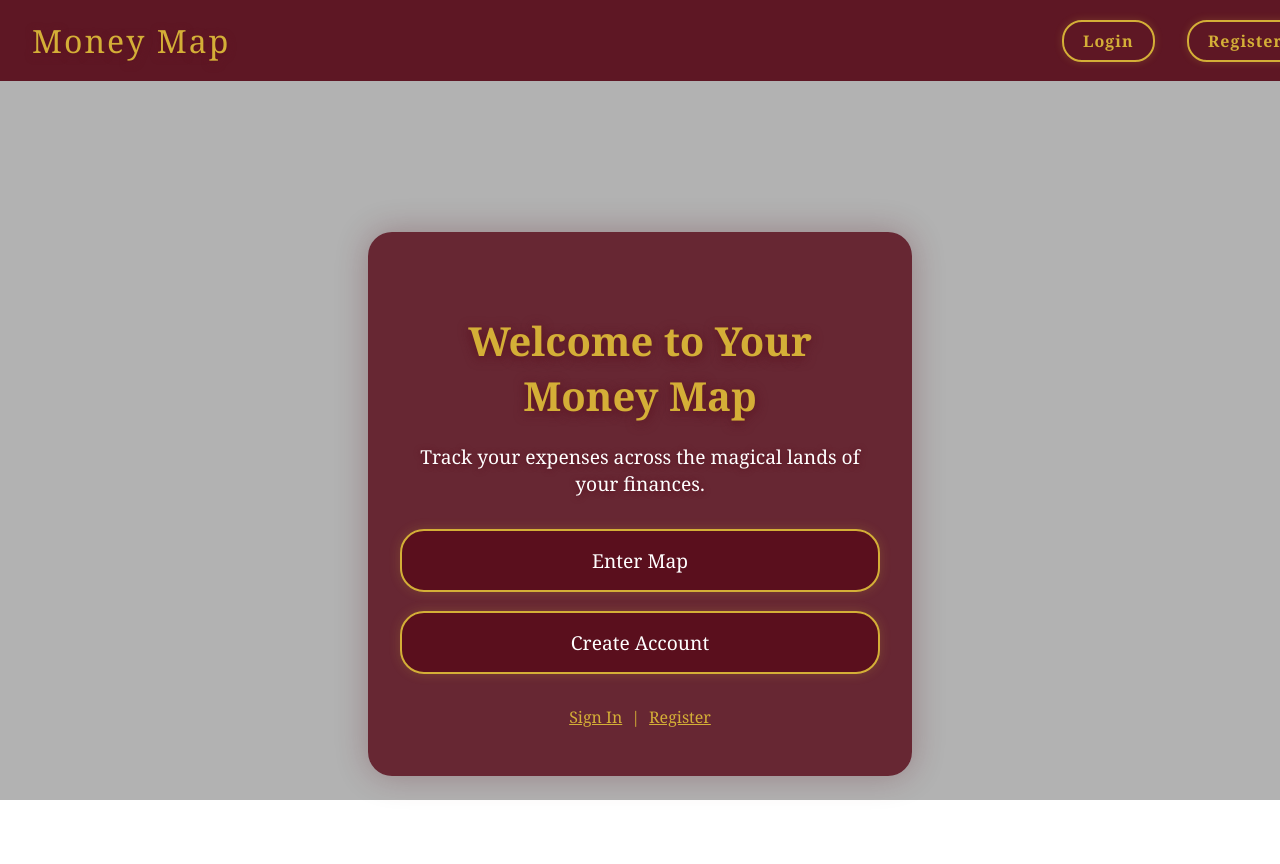
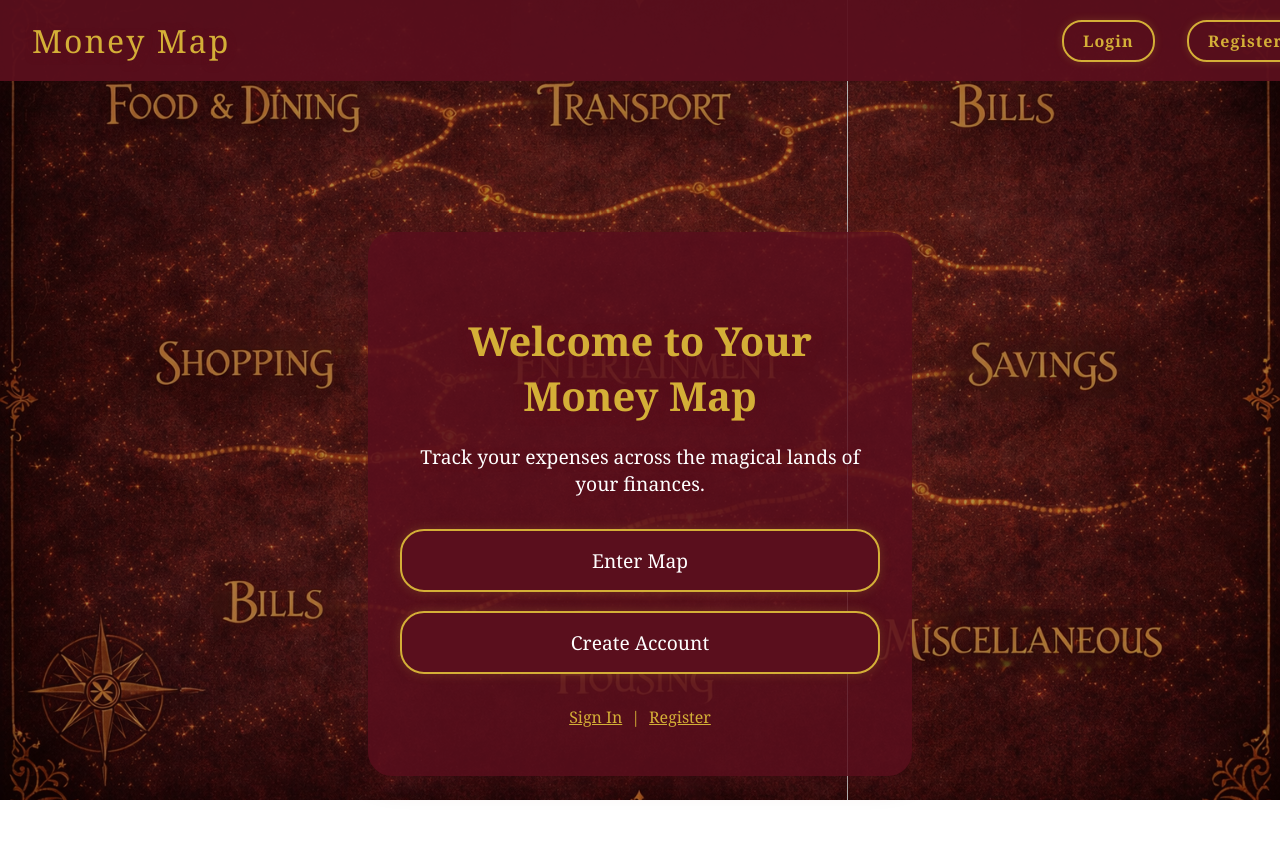
Before and after one commit to Ammaarah-web/Capstone-, a Django app: page / in a window 1280 px wide. Run offline with Django 4.2, Linux system fonts and the light colour scheme; some web fonts are replaced.

Commit message:
add missing background image to the homepage and display the budgets cards side by side in pairs (update template)

```diff
--- a/static/css/style.css
+++ b/static/css/style.css
@@ -1,3 +1,23 @@
+    /* Homepage background image styling */
+    .homepage-bg {
+        position: fixed;
+        top: 0;
+        left: 0;
+        width: 100vw;
+        height: 100vh;
+        background: url('../images/Money-map.png') no-repeat center center/cover;
+        z-index: 0;
+    }
+
+    .background-overlay {
+        position: fixed;
+        top: 0;
+        left: 0;
+        width: 100vw;
+        height: 100vh;
+        background: rgba(0,0,0,0.4);
+        z-index: 1;
+    }
     margin-top: 100px !important; /* Ensures all page content starts below navbar */
 /* Fantasy-themed Navbar Styling */
 .navbar {
--- a/templates/index.html
+++ b/templates/index.html
@@ -8,8 +8,21 @@
     <!-- Link to fantasy/serif font (Google Fonts or fallback) -->
     <link href="https://fonts.googleapis.com/css2?family=IM+Fell+English:wght@400;700&display=swap" rel="stylesheet">
     <link rel="stylesheet" href="{% static 'css/style.css' %}" >
+    <style>
+        .homepage-bg {
+            position: fixed;
+            top: 0;
+            left: 0;
+            width: 100vw;
+            height: 100vh;
+            background: url('{% static "images/Money-map.png" %}') no-repeat center center/cover;
+            z-index: 0;
+        }
+    </style>
 </head>
 <body>
+    <!-- Homepage background image -->
+    <div class="homepage-bg"></div>
     <!-- Overlay for darkening the background image -->
     <div class="background-overlay"></div>
 
```
Also changed, not shown: templates/budgets.html (+7 -5 lines).
